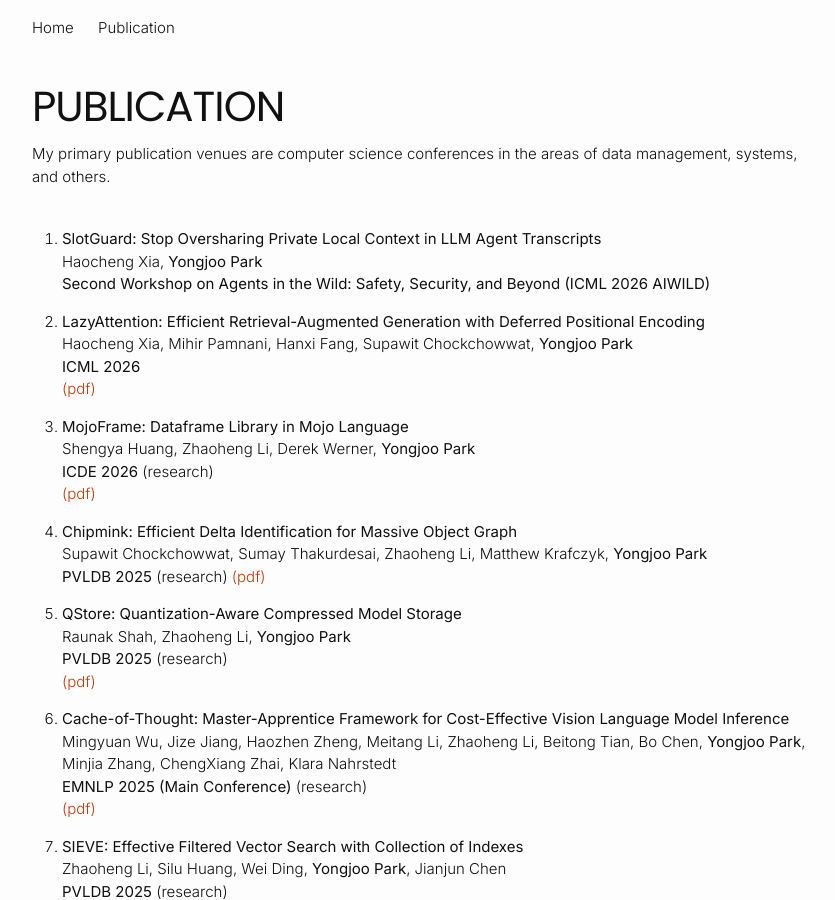
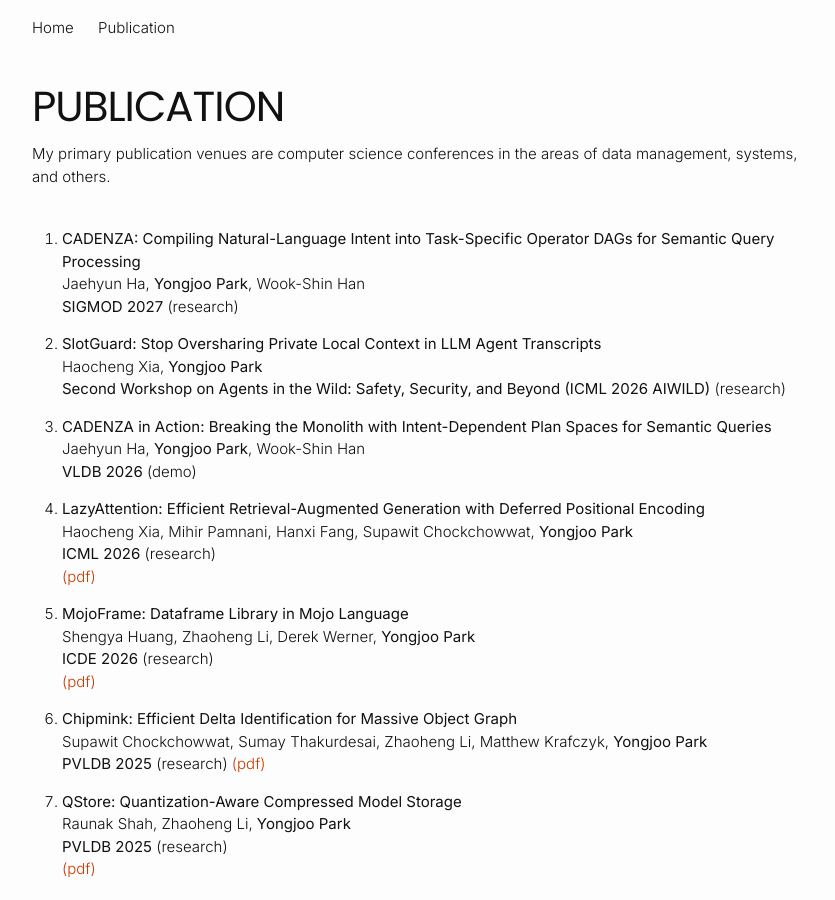
Before and after one commit to pyongjoo/pyongjoo.github.io, a Jekyll site: the page built from publication.md, in a window 1280 px wide and 900 px high. Shown: the whole window, without its empty margins (218-1053 px from the left). Built offline with Jekyll 4.4.1, drawn with Linux system fonts in a browser that asks for light colours.

Commit message:
Add cadenza papers

```diff
--- a/publication.md
+++ b/publication.md
@@ -10,13 +10,21 @@
 <div style="margin-bottom: 40px;"></div>
 
 
+1. **CADENZA: Compiling Natural-Language Intent into Task-Specific Operator DAGs for Semantic Query Processing**
+   Jaehyun Ha, **Yongjoo Park**, Wook-Shin Han
+   **SIGMOD 2027** (research)
+
 1. **SlotGuard: Stop Oversharing Private Local Context in LLM Agent Transcripts**
    Haocheng Xia, **Yongjoo Park**
-   **Second Workshop on Agents in the Wild: Safety, Security, and Beyond (ICML 2026 AIWILD)**
+   **Second Workshop on Agents in the Wild: Safety, Security, and Beyond (ICML 2026 AIWILD)** (research)
+
+1. **CADENZA in Action: Breaking the Monolith with Intent-Dependent Plan Spaces for Semantic Queries**
+   Jaehyun Ha, **Yongjoo Park**, Wook-Shin Han
+   **VLDB 2026** (demo)
 
 1. **LazyAttention: Efficient Retrieval-Augmented Generation with Deferred Positional Encoding**
    Haocheng Xia, Mihir Pamnani, Hanxi Fang, Supawit Chockchowwat, **Yongjoo Park**
-   **ICML 2026**
+   **ICML 2026**  (research)
    [(pdf)](https://arxiv.org/abs/2606.04302)
 
 1. **MojoFrame: Dataframe Library in Mojo Language**
```
